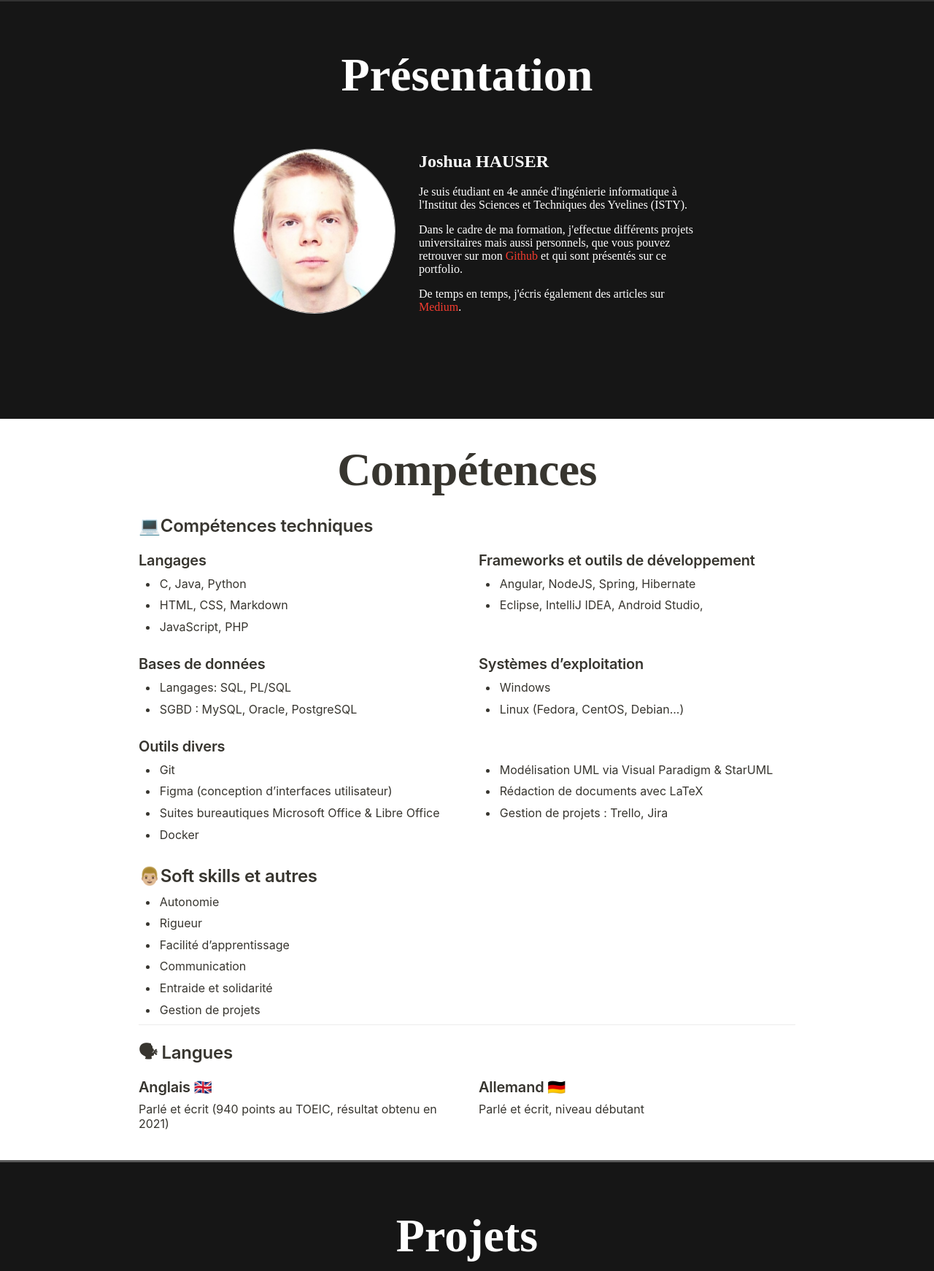
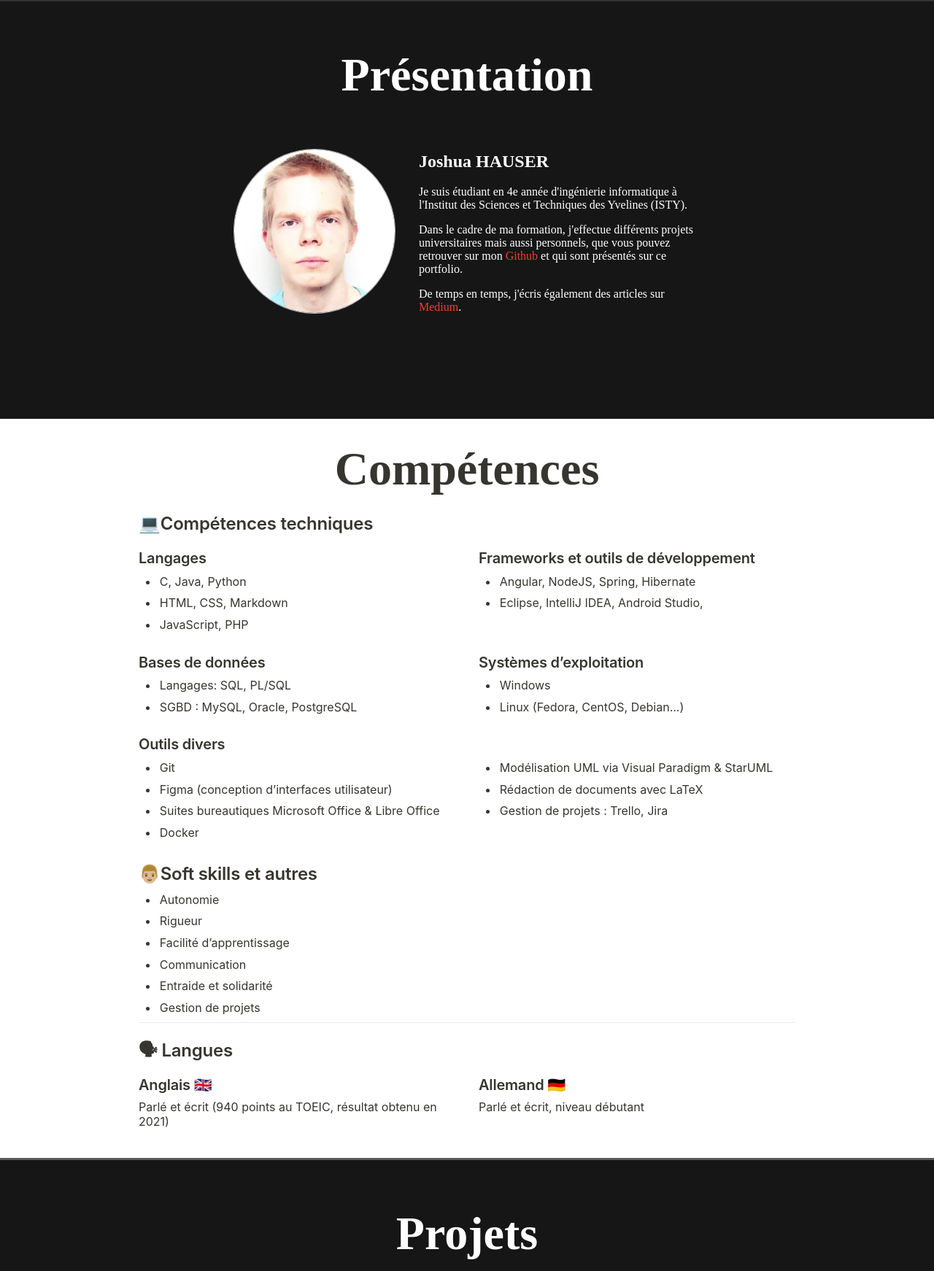
Before and after one commit to joshhauser/joshhauser.github.io, a PHP site: page / in a window 1280 px wide. Shown: the part 711-2453 px from the top of the page at 73% size. Run offline with PHP 8.4, Linux system fonts and the light colour scheme; some web fonts are replaced.

Commit message:
fixed style for skills

```diff
--- a/css/notion.css
+++ b/css/notion.css
@@ -18,7 +18,7 @@
   font-size: 80%;
   color: #444;
 }
-.skills h1,
+
 .skills h2,
 .skills h3 {
   letter-spacing: -0.01em;
```
